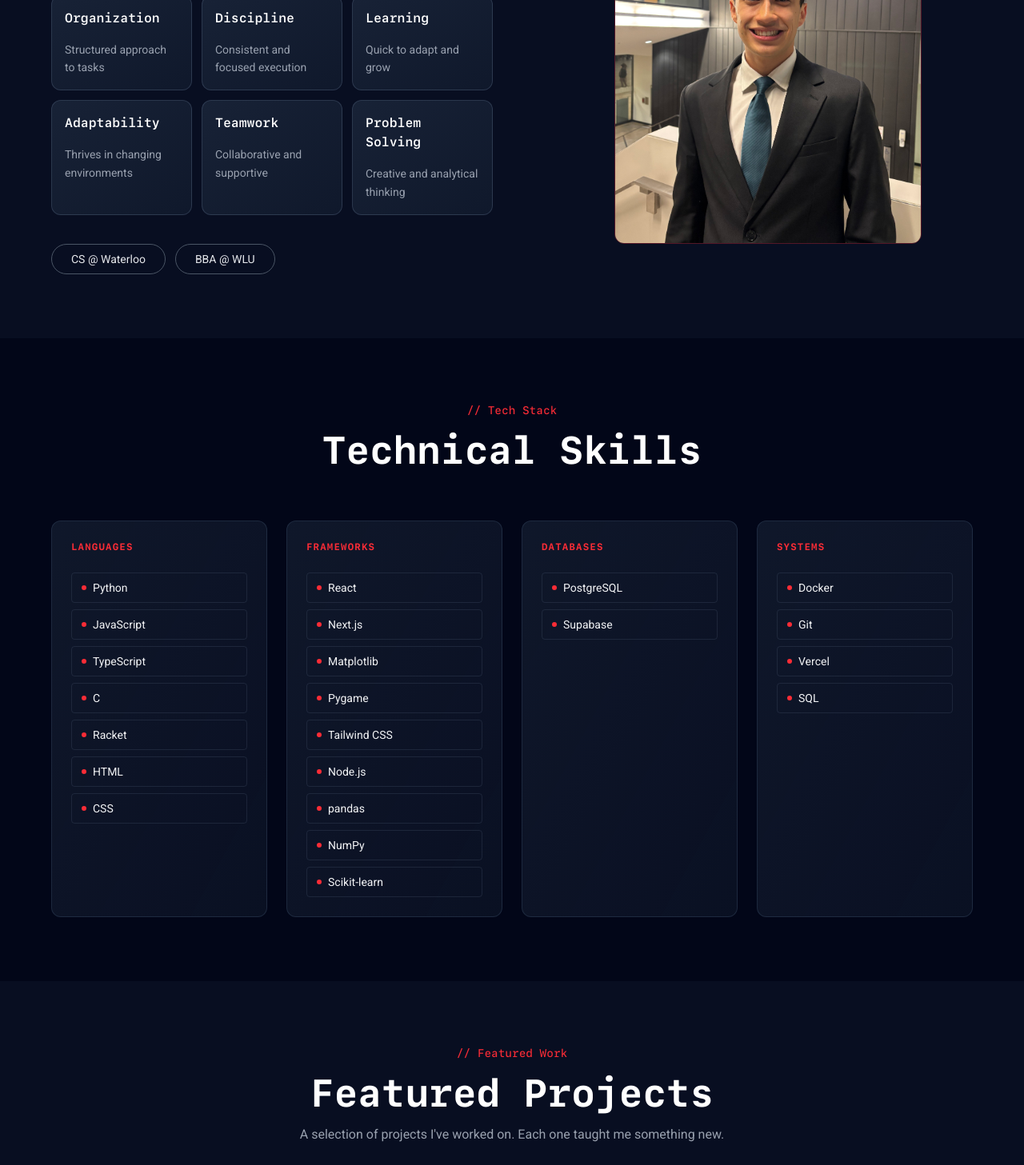
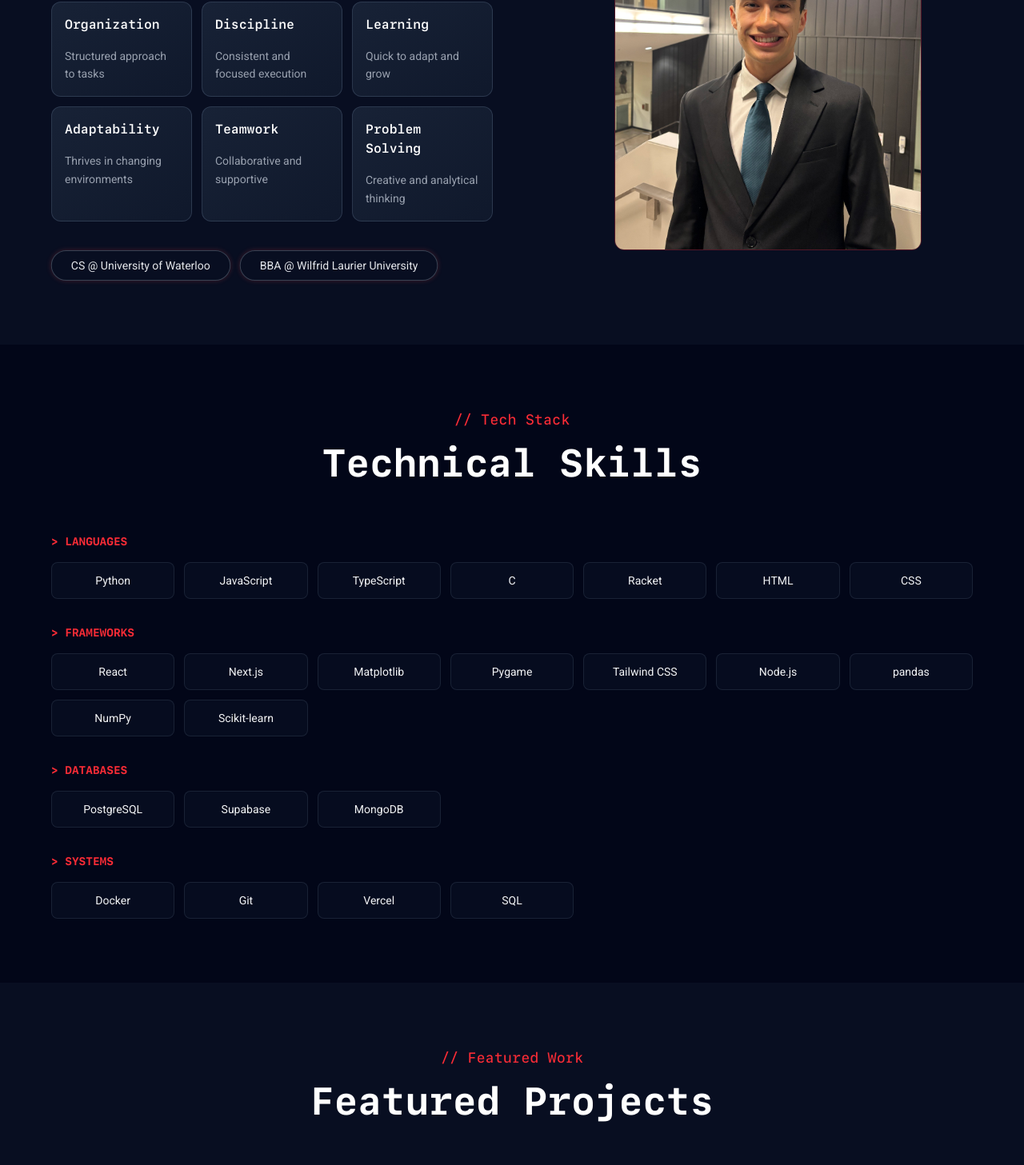
Before and after one commit to michaeljf07/personal-website2.0, a Next.js app: page / in a window 1280 px wide. Shown: the part 1330-2787 px from the top of the page at 80% size. Built offline with nearby package versions, Linux system fonts and the light colour scheme.

Commit message:
changed skills section (#2)

```diff
--- a/app/components/AboutSection.tsx
+++ b/app/components/AboutSection.tsx
@@ -1,3 +1,5 @@
+import Link from "next/link";
+
 export default function AboutSection() {
     const skills = [
         {
@@ -30,7 +32,7 @@ export default function AboutSection() {
         <section id="about" className="py-16 md:py-20 px-4 bg-slate-900/50">
             <div className="max-w-6xl mx-auto">
                 <div className="mb-8 md:mb-16 text-center">
-                    <p className="text-red-500 text-sm sm:text-sm md:text-md font-medium mb-2 md:mb-4 font-sf-mono">
+                    <p className="text-red-500 text-md sm:text-md md:text-lg font-medium mb-2 md:mb-4 font-sf-mono">
                         // About Me
                     </p>
                     <h2 className="text-3xl sm:text-4xl md:text-5xl font-bold text-white mb-4 md:mb-8 font-sf-mono">
@@ -94,16 +96,16 @@ export default function AboutSection() {
 
                 {/* Interests/Tags */}
                 <div className="flex flex-col sm:flex-row flex-wrap gap-2 md:gap-3 justify-center md:justify-start mt-4 md:mt-0">
-                    <a
+                    <Link
                         href="https://www.cs.waterloo.ca"
-                        className="w-full sm:w-auto text-center px-3 md:px-6 py-1.5 md:py-2 border border-gray-600 rounded-full text-gray-200 hover:border-red-500 hover:text-red-500 transition-colors text-xs md:text-sm active:scale-95">
-                        CS @ Waterloo
-                    </a>
-                    <a
+                        className="w-full sm:w-auto text-center px-6 py-2 rounded-full border-gray-600/75 border text-gray-200 hover:text-red-500 transition-colors text-xs md:text-sm active:scale-95 relative pulse-glow">
+                        CS @ University of Waterloo
+                    </Link>
+                    <Link
                         href="https://www.wlu.ca/academics/faculties/lazaridis-school-of-business-and-economics/index.html"
-                        className="w-full sm:w-auto text-center px-3 md:px-6 py-1.5 md:py-2 border border-gray-600 rounded-full text-gray-200 hover:border-red-500 hover:text-red-500 transition-colors text-xs md:text-sm active:scale-95">
-                        BBA @ WLU
-                    </a>
+                        className="w-full sm:w-auto text-center px-6 py-2 rounded-full border-gray-600/75 border text-gray-200 hover:text-red-500 transition-colors text-xs md:text-sm active:scale-95 relative pulse-glow">
+                        BBA @ Wilfrid Laurier University
+                    </Link>
                 </div>
             </div>
         </section>
--- a/app/components/Navigation.tsx
+++ b/app/components/Navigation.tsx
@@ -26,7 +26,6 @@ export default function Navigation({
         <nav className="fixed top-0 w-full bg-slate-950/95 backdrop-blur border-b border-slate-800 z-50">
             <div className="max-w-6xl mx-auto px-3 sm:px-6 lg:px-8 py-2 md:py-4">
                 <div className="flex justify-between items-center min-h-12">
-                    {/* Logo */}
                     <div className="sm:text-sm md:text-lg font-bold text-red-500 font-sf-mono truncate">
                         &lt;Michael Ferreira /&gt;
                     </div>
--- a/app/components/ProjectsSection.tsx
+++ b/app/components/ProjectsSection.tsx
@@ -5,58 +5,54 @@ export default function ProjectsSection() {
     return (
         <section id="projects" className="py-16 md:py-20 px-4 bg-slate-900/50">
             <div className="max-w-6xl mx-auto">
-                <div className="mb-8 md:mb-16 text-center">
-                    <p className="text-red-500 text-sm sm:text-sm md:text-md font-medium mb-2 md:mb-4 font-sf-mono">
+                <div className="mb-10 md:mb-14 text-center">
+                    <p className="text-red-500 text-md sm:text-md md:text-lg font-medium mb-2 md:mb-4 font-sf-mono">
                         // Featured Work
                     </p>
                     <h2 className="text-3xl sm:text-4xl md:text-5xl font-bold text-white mb-2 md:mb-4 font-sf-mono">
                         Featured Projects
                     </h2>
-                    <p className="text-gray-400 text-sm md:text-base px-2">
-                        A selection of projects I've worked on. Each one taught
-                        me something new.
-                    </p>
                 </div>
 
-                <div className="space-y-6 md:space-y-8">
+                <div className="grid grid-cols-1 md:grid-cols-2 gap-4 md:gap-6">
                     {projects.map((project, index) => (
                         <div
                             key={index}
-                            className="bg-linear-to-br from-slate-800/50 to-slate-800/30 border border-slate-700/50 rounded-lg md:rounded-xl p-5 md:p-8 hover:border-red-500/50 transition-all duration-200 overflow-hidden">
+                            className="bg-linear-to-br from-slate-800/50 to-slate-800/30 border border-slate-700/50 rounded-lg md:rounded-xl p-4 md:p-5 hover:border-red-500/50 transition-all duration-200 overflow-hidden">
                             {/* Content */}
-                            <div className="relative z-10 flex flex-col gap-4 md:gap-6">
-                                <div className="group flex-1">
-                                    <div className="relative inline-block pb-2">
-                                        <h3 className="text-xl sm:text-2xl font-bold text-white transition-colors font-sf-mono">
+                            <div className="relative z-10 flex flex-col gap-3 md:gap-4">
+                                <div className="group">
+                                    <div className="relative inline-block pb-1.5">
+                                        <h3 className="text-lg sm:text-xl font-bold text-white transition-colors font-sf-mono">
                                             {project.title}
                                         </h3>
                                         <span className="absolute bottom-0 left-0 w-0 h-0.5 bg-red-500 group-hover:w-full transition-all duration-300"></span>
                                     </div>
 
-                                    <p className="text-gray-100 mb-4 md:mb-6 leading-relaxed mt-2 md:mt-3 text-base sm:text-base md:text-base">
+                                    <p className="text-gray-100 mb-3 md:mb-4 leading-relaxed mt-1.5 md:mt-2 text-sm md:text-base">
                                         {project.description}
                                     </p>
-                                    <div className="flex flex-wrap gap-2">
+                                    <div className="flex flex-wrap gap-1.5 mb-3 md:mb-4">
                                         {project.technologies.map(
                                             (tech, techIndex) => (
                                                 <span
                                                     key={techIndex}
-                                                    className="px-2 md:px-3 py-1 bg-red-500/20 text-red-400 text-xs rounded-full hover:bg-red-500/30 transition-colors">
+                                                    className="px-2 py-0.5 bg-red-500/20 text-red-400 text-xs rounded-full hover:bg-red-500/30 transition-colors">
                                                     {tech}
                                                 </span>
                                             )
                                         )}
                                     </div>
                                 </div>
-                                <div className="flex gap-4 shrink-0">
+                                <div className="flex gap-3 shrink-0">
                                     <a
                                         href={project.githubUrl}
                                         target="_blank"
                                         rel="noopener noreferrer"
-                                        className="inline-flex items-center gap-2 px-4 py-2 border border-red-500/40 hover:border-red-500/60 hover:bg-red-500/10 text-gray-200 hover:text-white rounded-md transition-all duration-200"
+                                        className="inline-flex items-center gap-2 px-3 py-1.5 border border-red-500/40 hover:border-red-500/60 hover:bg-red-500/10 text-gray-200 hover:text-white rounded-md transition-all duration-200 text-sm"
                                         aria-label="GitHub">
-                                        <Github size={18} />
-                                        <span className="text-sm font-medium">
+                                        <Github size={16} />
+                                        <span className="font-medium">
                                             View Code
                                         </span>
                                     </a>
--- a/app/components/ScrollIndicator.tsx
+++ b/app/components/ScrollIndicator.tsx
@@ -10,7 +10,7 @@ export default function ScrollIndicator({
     onScrollToSection,
 }: ScrollIndicatorProps) {
     return (
-        <div className="absolute bottom-8 md:bottom-20 flex flex-col items-center gap-2 text-gray-100">
+        <div className="absolute bottom-20 flex flex-col items-center gap-2 text-gray-100">
             <p className="text-xs md:text-sm">Scroll to explore</p>
             <button
                 onClick={() => onScrollToSection("about")}
--- a/app/components/SkillsSection.tsx
+++ b/app/components/SkillsSection.tsx
@@ -4,8 +4,8 @@ export default function SkillsSection() {
     return (
         <section id="skills" className="py-16 md:py-20 px-4">
             <div className="max-w-6xl mx-auto">
-                <div className="mb-8 md:mb-16 text-center">
-                    <p className="text-red-500 text-sm sm:text-sm md:text-md font-medium mb-2 md:mb-4 font-sf-mono">
+                <div className="mb-12 md:mb-16 text-center">
+                    <p className="text-red-500 text-md sm:text-md md:text-lg font-medium mb-2 md:mb-4 font-sf-mono">
                         // Tech Stack
                     </p>
                     <h2 className="text-3xl sm:text-4xl md:text-5xl font-bold text-white font-sf-mono">
@@ -13,24 +13,29 @@ export default function SkillsSection() {
                     </h2>
                 </div>
 
-                <div className="grid grid-cols-1 sm:grid-cols-2 lg:grid-cols-4 gap-3 md:gap-6">
+                <div className="space-y-8">
                     {skillCategories.map((category, index) => (
-                        <div
-                            key={index}
-                            className="bg-linear-to-br from-slate-800/50 to-slate-800/30 rounded-lg md:rounded-xl p-4 md:p-6 border border-slate-700/50 hover:border-red-500/50 transition-all duration-300">
-                            <h3 className="text-red-500 font-bold mb-4 md:mb-6 uppercase text-xs tracking-widest font-sf-mono">
-                                {category.title}
-                            </h3>
-                            <ul className="space-y-2">
+                        <div key={index}>
+                            <div className="flex items-center mb-4">
+                                <h3 className="text-red-500 font-bold uppercase text-sm font-sf-mono">
+                                    &gt; {category.title}
+                                </h3>
+                            </div>
+
+                            {/* Skills Grid */}
+                            <div className="grid grid-cols-4 sm:grid-cols-5 md:grid-cols-6 lg:grid-cols-7 gap-3">
                                 {category.skills.map((skill, skillIndex) => (
-                                    <li
+                                    <div
                                         key={skillIndex}
-                                        className="text-gray-100 text-sm md:text-sm py-2 px-2 md:px-3 rounded border border-slate-600/30 hover:border-red-500/50 hover:text-white transition-all duration-200 flex items-center gap-2 active:scale-95">
-                                        <span className="w-1.5 h-1.5 bg-red-500 rounded-full"></span>
-                                        {skill}
-                                    </li>
+                                        className="group relative">
+                                        <div className="relative px-3 py-2.5 rounded-lg border border-slate-600/30 group-hover:border-red-500/50 bg-slate-800/20 group-hover:bg-slate-800/40 transition-all duration-300 text-center">
+                                            <span className="text-gray-100 group-hover:text-white text-sm font-medium transition-colors duration-300">
+                                                {skill}
+                                            </span>
+                                        </div>
+                                    </div>
                                 ))}
-                            </ul>
+                            </div>
                         </div>
                     ))}
                 </div>
--- a/app/data/projects.ts
+++ b/app/data/projects.ts
@@ -18,7 +18,7 @@ export const projects = [
     {
         title: "Forex Stock Predictor",
         description:
-            "A machine learning pipeline for predicting forex price movements using technical indicators and market data.",
+            "A machine learning pipeline for predicting forex price movements using technical indicators and market data. Achieved significant accuracy in forecasting currency trends.",
         githubUrl: "https://github.com/michaeljf07/forex-predictor",
         image: "/forex.png",
         technologies: [
@@ -50,7 +50,7 @@ export const projects = [
     {
         title: "Atari Centipede Remake",
         description:
-            "A replica of the classic Atari Centipede game using Pygame.",
+            "A replica of the classic Atari Centipede game developed using Python and Pygame as the final culminating project for my grade 12 computer science class.",
         githubUrl: "https://github.com/michaeljf07/centipede",
         image: "/centipede.png",
         technologies: ["Python", "Pygame", "Game Development"],
@@ -58,7 +58,7 @@ export const projects = [
     {
         title: "Stock Ticker Game",
         description:
-            "A Python-based stock trading simulation game built with Pygame.",
+            "A Python-based stock trading simulation game built with Pygame; based on the Stock Ticker board game where players buy and sell stocks to maximize their portfolio value.",
         githubUrl: "https://github.com/michaeljf07/Stock-Ticker",
         image: "/stock_ticker.png",
         technologies: ["Python", "Pygame", "Game Development", "Finance"],
--- a/app/data/technical-skills.ts
+++ b/app/data/technical-skills.ts
@@ -27,7 +27,7 @@ export const skillCategories = [
     },
     {
         title: "Databases",
-        skills: ["PostgreSQL", "Supabase"],
+        skills: ["PostgreSQL", "Supabase", "MongoDB"],
     },
     {
         title: "Systems",
--- a/app/globals.css
+++ b/app/globals.css
@@ -89,6 +89,27 @@ html {
     }
 }
 
+@keyframes borderSnake {
+    0% {
+        background-position: 0% 0%;
+    }
+    100% {
+        background-position: 300% 0%;
+    }
+}
+
+@keyframes pulseGlow {
+    0%,
+    100% {
+        box-shadow: 0 0 5px rgba(239, 68, 68, 0.2);
+        transform: scale(1);
+    }
+    50% {
+        box-shadow: 0 0 12px rgba(239, 68, 68, 0.4);
+        transform: scale(1.01);
+    }
+}
+
 @layer components {
     .font-sf-mono {
         font-family: var(--font-sf-mono);
@@ -101,6 +122,10 @@ html {
         animation: typing 2s steps(30, end) 1s forwards, blink 0.7s infinite 3s;
     }
 
+    .pulse-glow {
+        animation: pulseGlow 2s ease-in-out infinite;
+    }
+
     button,
     a {
         cursor: pointer;
```
Also changed, not shown: app/components/ContactSection.tsx (+3 -4 lines).
